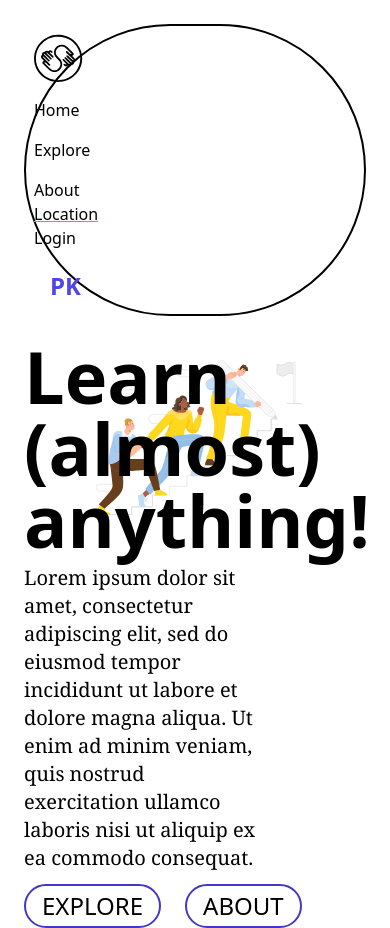
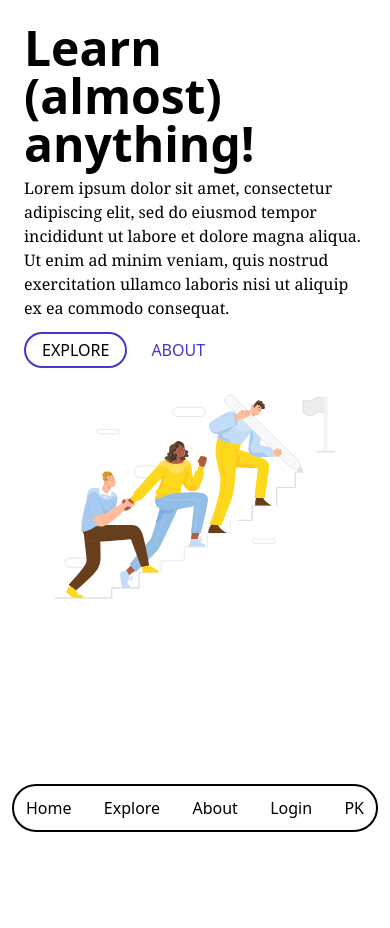
Before and after one commit to SchoolOfCode/bc13_final-project_front-end-zen-coders, a Next.js app: page / in a window 390 px wide. After the commit the page ends 844 px from the top, so only its background shows below. Built offline with nearby package versions, Linux system fonts and the light colour scheme; no server answers.

Commit message:
mobile navbar added and responsive, as well as fixed the desktop navbar to the top of the screen

```diff
--- a/components/Layout/Layout.js
+++ b/components/Layout/Layout.js
@@ -1,9 +1,11 @@
 import Navbar from '../Navbar/Navbar.js';
+import NavbarSm from '../Navbar/NavbarSm.js';
 
 const Layout = ({ children }) => {
   return (
     <>
       <Navbar />
+      <NavbarSm />
       {children}
     </>
   );
--- a/components/Navbar/Navbar.js
+++ b/components/Navbar/Navbar.js
@@ -1,47 +1,44 @@
 //* Description: This component will render the Navbar component
 
 // Import statements
-import React from "react";
-import Link from "next/link";
-import Auth from "../Auth/Auth.js";
+import React from 'react';
+import Link from 'next/link';
+import Auth from '../Auth/Auth.js';
 
 // Navbar component
 export default function Navbar() {
   return (
     // add fixed to div
-    <div className="w-full bg-white p-6">
-      <nav className="flex flex-wrap items-center justify-between rounded-full border-2 border-black bg-white p-2">
-        <img src="/logo.svg" alt="logo" className="h-12 pr-3" />
-        <div className="block w-full flex-grow lg:flex lg:w-auto lg:items-center">
-          <div className="text-m lg:flex-grow">
+    <div className="w-full bg-white hidden md:fixed md:flex z-10">
+      <nav className="flex mt-6 mx-6 flex-row items-center justify-between rounded-full border-2 border-black bg-white p-2 w-full">
+        <div className="flex w-full justify-between items-center">
+          <div className="flex text-m items-center">
+            <img src="/logo.svg" alt="logo" className="h-12 pr-3" />
             <Link
               href="/"
-              className="mt-4 mr-4 block text-black hover:text-indigo-700 hover:underline lg:mt-0 lg:inline-block"
+              className="mr-4 text-black hover:text-indigo-700 hover:underline mt-0"
             >
               Home
             </Link>
             <Link
               href="/explore"
-              className="mt-4 mr-4 block text-black hover:text-indigo-700 hover:underline lg:mt-0 lg:inline-block"
+              className="mr-4 text-black hover:text-indigo-700 hover:underline mt-0"
             >
               Explore
             </Link>
             <Link
               href="/about"
-              className="mt-4 block text-black hover:text-indigo-700 hover:underline lg:mt-0 lg:inline-block"
+              className="text-black hover:text-indigo-700 hover:underline mt-0"
             >
               About
             </Link>
           </div>
-          <h3 className="text-m pr-4 underline decoration-indigo-400">
-            Location
-          </h3>
-          <Auth />
-
-          <div>
+          <div className="flex gap-3">
+            <h3 className="text-m underline decoration-indigo-400">Location</h3>
+            <Auth />
             <Link
               href="/profile"
-              className="mt-4 inline-block px-4 py-2 text-2xl font-bold leading-none text-indigo-600 hover:border-transparent hover:text-black lg:mt-0"
+              className="text-2xl pr-3 font-bold leading-none text-indigo-600 hover:border-transparent hover:text-black mt-0"
             >
               PK
             </Link>
--- /dev/null
+++ b/components/Navbar/NavbarSm.js
@@ -0,0 +1,32 @@
+//* Description: This component will render the Navbar component
+
+// Import statements
+import React from 'react';
+import Link from 'next/link';
+import Auth from '../Auth/Auth.js';
+
+// Navbar component
+export default function Navbar() {
+  return (
+    // add fixed to div
+    <div className="bg-white px-3 pb-3 fixed md:hidden bottom-0 w-full">
+      <nav className="flex h-12 items-center rounded-full border-2 border-black bg-white p-3">
+        <div className="flex justify-between w-full">
+          <Link href="/" className="">
+            Home
+          </Link>
+          <Link href="/explore" className="">
+            Explore
+          </Link>
+          <Link href="/about" className="">
+            About
+          </Link>
+          <Auth />
+          <Link href="/profile" className="">
+            PK
+          </Link>
+        </div>
+      </nav>
+    </div>
+  );
+}
--- a/pages/index.js
+++ b/pages/index.js
@@ -21,31 +21,33 @@ export default function Home() {
         <link rel="icon" href="/favicon.ico" />
       </Head>
       <main>
-        <div className="z-1 absolute w-2/3 flex-col items-center justify-center pl-6 ">
-          <h1 className="text-7xl font-bold">Learn (almost) anything!</h1>
-          <p className="pt-2 font-serif text-xl">
+        <div className="md:mt-28 z-1 absolute w-full flex-col items-center justify-center px-6 md:px-12">
+          <h1 className="text-5xl md:text-7xl mt-6 md:mt-0 font-bold">
+            Learn (almost) anything!
+          </h1>
+          <p className="md:w-2/3 pt-2 font-serif text-base md:text-xl">
             Lorem ipsum dolor sit amet, consectetur adipiscing elit, sed do
             eiusmod tempor incididunt ut labore et dolore magna aliqua. Ut enim
             ad minim veniam, quis nostrud exercitation ullamco laboris nisi ut
             aliquip ex ea commodo consequat.
           </p>
-          <div className="flex gap-6 pt-3 text-2xl">
+          <div className="flex items-center gap-6 pt-3 md:mt-3 text-2xl">
             <Link
-              className="rounded-full border-2 border-indigo-700 py-1 px-4 transition ease-in-out hover:scale-110 hover:bg-indigo-400 hover:bg-opacity-50"
+              className="rounded-full border-2 text-base md:text-2xl border-indigo-700 py-1 px-4 transition ease-in-out hover:bg-indigo-400 hover:bg-opacity-50"
               href="/explore"
             >
               EXPLORE
             </Link>
             <Link
-              className="rounded-full border-2 border-indigo-700 py-1 px-4 transition ease-in-out hover:scale-110 hover:bg-indigo-400 hover:bg-opacity-50"
+              className="text-indigo-700 text-base md:text-2xl transition ease-in-out"
               href="/about"
             >
               ABOUT
             </Link>
           </div>
-        </div>
-        <div className="z-0 m-auto flex w-2/3">
-          <img src="/team-work.svg" alt="home" />
+          <div className="z-0 flex w-full md:right-0 md:w-2/3">
+            <img src="/team-work.svg" alt="home" />
+          </div>
         </div>
       </main>
     </>
```
